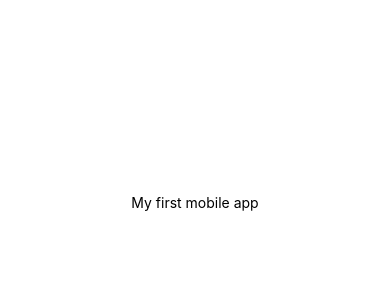
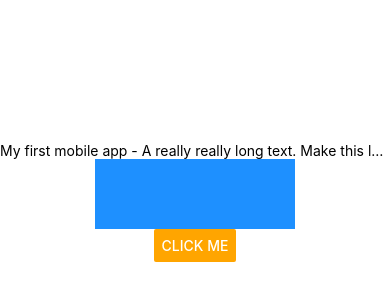
Before and after one commit to mihaighise/react-native-tutorial, a React Native app: screen / in a window 390 px wide. Shown: the part 220-520 px from the top of the page. Built offline with nearby package versions, Linux system fonts and the light colour scheme.

Commit message:
Playing w/ elements

```diff
--- a/App.js
+++ b/App.js
@@ -1,14 +1,30 @@
 import { StatusBar } from 'expo-status-bar';
-import { StyleSheet, Text, View } from 'react-native';
+import { Alert, Button, Platform, SafeAreaView, StyleSheet, Text, TouchableHighlight, View } from 'react-native';
 
 export default function App() {
-  console.log("App executed");
+
+  const handlePress = () => console.log("Text pressed");
 
   return (
-    <View style={styles.container}>
-      <Text>My first mobile app</Text>
+    <SafeAreaView style={styles.container}>
+      <Text numberOfLines={1} onPress={handlePress}>
+        My first mobile app - A really really long text. Make this longer to see what happens.</Text>
+      {/* <Image source={require('./assets/bmw1.jpg')} /> */}
+      <TouchableHighlight onPress={() => console.log('Aaaa')}>
+        <View style={{ width: 200, height: 70, backgroundColor: "dodgerblue" }}></View>
+        {/* <Image
+          blurRadius={2}
+          source={{ width: 200, height: 300, uri: 'https://picsum.photos/id/237/200/300' }} /> */}
+      </TouchableHighlight>
+      <Button
+        color="orange"
+        title='Click me'
+        onPress={() => Alert.alert("Unfortunately, the clock is ticking", "the hours are going by. The past increases, the future recedes. Possibilities decreasing, regrets mounting. Do you understand?", [
+          { text: "I Understand", onPress: () => console.log('good') },
+          { text: "remain ignorant", onPress: () => console.log('bad') }
+        ])} />
       <StatusBar style="auto" />
-    </View>
+    </SafeAreaView>
   );
 }
 
@@ -18,5 +34,6 @@ const styles = StyleSheet.create({
     backgroundColor: '#fff',
     alignItems: 'center',
     justifyContent: 'center',
+    paddingTop: Platform.OS === 'android' ? StatusBar.currentHeight : 0
   },
 });
```
Also changed, not shown: assets/bmw1.jpg (added).
